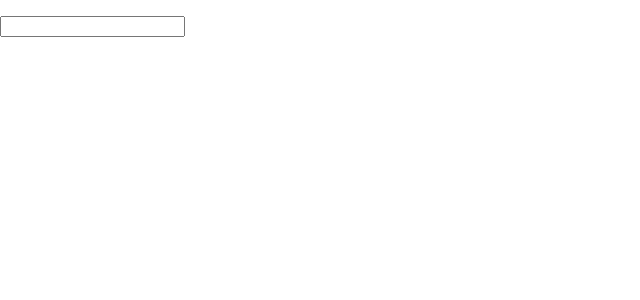
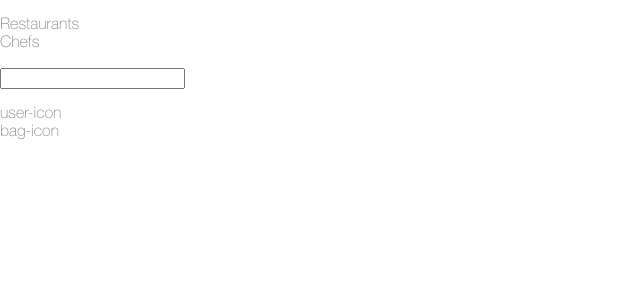
Before and after one commit to AmitNinoMoveo/eipcure, a React (Create React App) app: page / in a window 1280 px wide. Shown: the top 300 px of the page, without its empty margins (0-640 px from the left). Built offline with nearby package versions, Linux system fonts and the light colour scheme.

Commit message:
fixed-logic

```diff
--- a/src/components/nav-links/NavLinks.tsx
+++ b/src/components/nav-links/NavLinks.tsx
@@ -6,11 +6,12 @@ type navLinksProps = {
 }
 
 const NavLinks: React.FC<navLinksProps> = ({navItems}: navLinksProps) => {
+
   return (
     <ul>
       {navItems.map((navItem) => (
         <li>
-          <a href={navItem.route}>{navItem.name && navItem.icon && navItem.route}</a>
+          <a href={navItem.route}>{navItem.name ? navItem.name : (navItem.route && navItem.icon)}</a>
         </li>
       ))}
     </ul>
```
